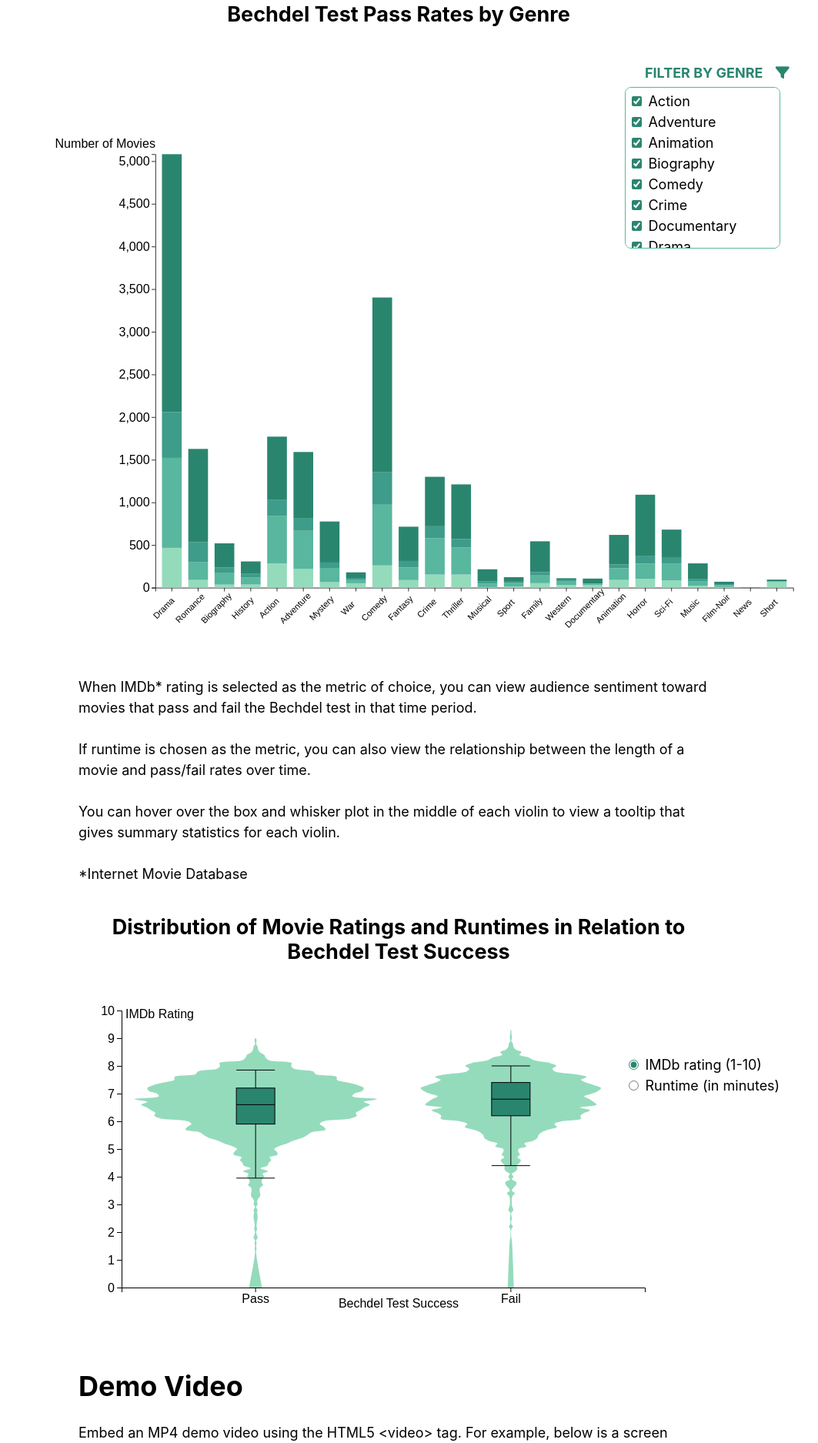
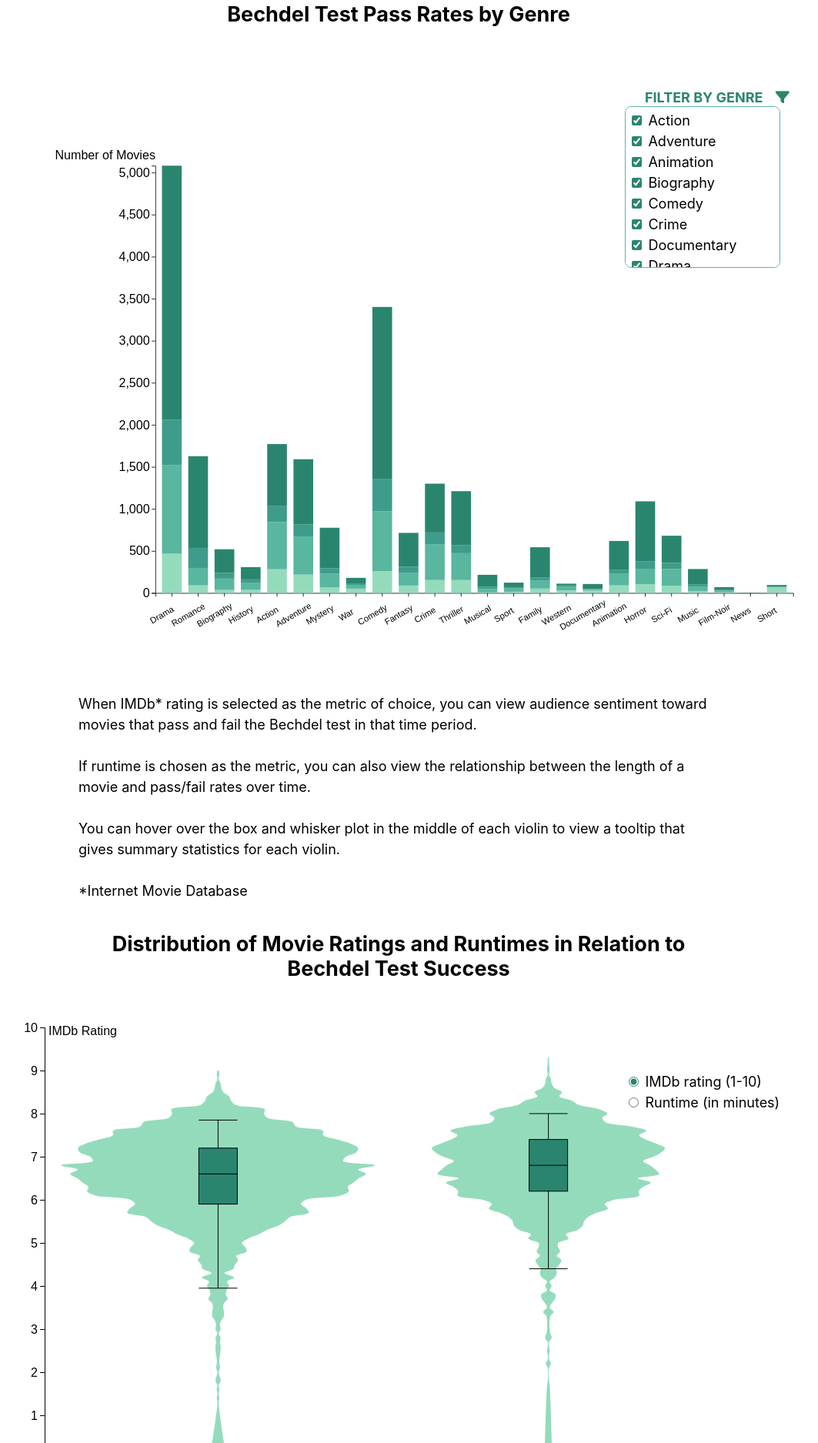
Before and after one commit to DS4200-S22/final-project-visualizing-the-bechdel-test, a plain HTML site: page index.html in a window 1280 px wide. Shown: the part 1576-3451 px from the top of the page at 77% size, without its empty margins (122-1185 px from the left). Drawn offline with Linux system fonts and the light colour scheme.

Commit message:
Cleaned up some comments and modified sizes and label orientation in the graphs

```diff
--- a/js/barchart.js
+++ b/js/barchart.js
@@ -1,7 +1,7 @@
 // Set margins and dimensions
-const margin = { top: 50, right: 50, bottom: 50, left: 200 };
+const margin = { top: 10, right: 50, bottom: 50, left: 200 };
 const width = window.innerWidth; //- margin.left - margin.right;
-const height = 800; //- margin.top - margin.bottom;
+const height = 750; //- margin.top - margin.bottom;
 
 // Append SVG object to the body of the page to house bar chart .
 const svg3 = d3
@@ -102,7 +102,7 @@ d3.csv("data/data_bechdel_newer.csv").then((data) => {
         d3.axisBottom(x3).tickFormat((d) => Array.from(genreCounts.keys())[d])
       )
       .selectAll("text")
-      .attr("transform", "translate(-23,23)rotate(-45)")
+      .attr("transform", "translate(-23,23)rotate(-30)")
       .attr("font-size", "14px")
       .call((g) =>
         g
--- a/js/header.js
+++ b/js/header.js
@@ -85,21 +85,23 @@ d3.csv("data/data_bechdel_newer.csv").then((data) => {
 
   // Add brushing
   const brush = d3
-    .brushX() // Add the brush feature using the d3.brush function
+    .brushX()
     .extent([
       [0, headerMargin.top],
       [headerWidth, headerHeight],
     ])
-    .on("end", updateChart); // Each time the brush selection changes, trigger the 'updateChart' function
+    // Each time the brush selection changes, trigger the 'updateChart' function
+    .on("end", updateChart);
 
-  // Create the line variable: where both the line and the brush take place
+  // both the line and the brush take place
   const line = header_holder.append("g").attr("clip-path", "url(#clip)");
 
   // Add the line
   line
     .append("path")
     .datum(pass_count_sorted)
-    .attr("class", "line") // I add the class line to be able to modify this line later on.
+    //allows for line to be modified later on
+    .attr("class", "line")
     .attr("fill", "none")
     .attr("stroke", "#2A856F")
     .attr("stroke-width", 1.5)
@@ -126,7 +128,7 @@ d3.csv("data/data_bechdel_newer.csv").then((data) => {
 
   // A function that update the chart for given boundaries
   function updateChart(event, d) {
-    // What are the selected boundaries?
+    //checks for boundaries
     extent = event.selection;
 
     let minYear;
@@ -140,7 +142,8 @@ d3.csv("data/data_bechdel_newer.csv").then((data) => {
       maxYear = x.invert(extent[1]);
       x.domain([x.invert(extent[0]), x.invert(extent[1])]);
 
-      line.select(".brush").call(brush.move, null); // This remove the grey brush area as soon as the selection has been done
+      //Clears the brush
+      line.select(".brush").call(brush.move, null);
     }
 
     // Update axis and line position
@@ -165,7 +168,7 @@ d3.csv("data/data_bechdel_newer.csv").then((data) => {
     window.violinPlot(undefined, minYear?.getFullYear(), maxYear?.getFullYear());
   }
 
-  // If user double click, reinitialize the chart
+  // If user double clicks, reinitialize the chart
   header_holder.on("dblclick", function () {
     x.domain(d3.extent(pass_count_sorted, (d) => new Date(d[0])));
     xAxis.transition().call(d3.axisBottom(x));
--- a/js/violin.js
+++ b/js/violin.js
@@ -1,7 +1,7 @@
 // set the dimensions and margins of the graph
 const violinMargin = { top: 10, right: 40, bottom: 30, left: 40 };
-const violinWidth = 800;
-const violinHeight = 400;
+const violinWidth = 1000;
+const violinHeight = 600;
 
 const titleMap = {
   imdb_rating: "IMDb Rating",
@@ -26,7 +26,7 @@ const violinTooltip = d3
   .attr("class", "tooltip")
   .style("opacity", 0);
 
-// Read the data and compute summary statistics for each specie
+// Read the data and compute summary statistics
 d3.csv("data/data_bechdel_newer.csv").then((data) => {
   let sumstat;
   let sortedPass;
@@ -55,7 +55,7 @@ d3.csv("data/data_bechdel_newer.csv").then((data) => {
 
     const y = d3
       .scaleLinear()
-      .domain([0, maxY]) // Note that here the Y scale is set manually
+      .domain([0, maxY])
       .range([violinHeight - violinMargin.bottom, violinMargin.top]);
     svg
       .append("g")
@@ -72,7 +72,7 @@ d3.csv("data/data_bechdel_newer.csv").then((data) => {
           .text(yTitle)
       );
 
-    // Build and Show the X scale. It is a band scale like for a boxplot: each group has an dedicated RANGE on the axis. This range has a length of x.bandwidth
+    // Builds and shows X scale
     const x = d3
       .scaleBand()
       .range([
@@ -80,7 +80,7 @@ d3.csv("data/data_bechdel_newer.csv").then((data) => {
         violinWidth - violinMargin.left - violinMargin.right,
       ])
       .domain(["Pass", "Fail"])
-      .padding(0.05); // This is important: it is the space between 2 groups. 0 means no padding. 1 is the maximum.
+      .padding(0.05);
     svg
       .append("g")
       .attr(
@@ -131,30 +131,31 @@ d3.csv("data/data_bechdel_newer.csv").then((data) => {
     sumstat.set("Pass", sortedPass);
     sumstat.set("Fail", sortedFail);
 
-    // What is the biggest number of value in a bin? We need it cause this value will have a width of 100% of the bandwidth.
+    // gets biggest number of value in a bin
     let maxNum = 0;
     sumstat.forEach((v) => {
       const maxInCategory = d3.max(Array.from(v.values()));
       maxNum = d3.max([maxNum, maxInCategory]);
     });
 
-    // The maximum width of a violin must be x.bandwidth = the width dedicated to a group
     const xNum = d3
       .scaleLinear()
+      //the width dedicated to a group
       .range([0, x.bandwidth()])
       .domain([-maxNum, maxNum]);
 
-    // Add the violin to this svg!
+    // Add the violin to this svg
     svg
       .selectAll("myViolin")
       .data(sumstat)
       .enter()
-      // So now we are working group per group
+      //working @ group level
       .append("g")
-      .attr("transform", (d) => "translate(" + x(d[0]) + " ,0)") // Translation on the right to be at the group position
+      // Translation on the right to be at the group position
+      .attr("transform", (d) => "translate(" + x(d[0]) + " ,0)")
       .append("path")
       .datum((d) => d[1])
-      // So now we are working bin per bin
+      // working @ bin level
       .style("stroke", "none")
       .style("fill", "#94DBBC")
       .attr(
@@ -164,7 +165,8 @@ d3.csv("data/data_bechdel_newer.csv").then((data) => {
           .x0((d) => xNum(-d[1]))
           .x1((d) => xNum(d[1]))
           .y((d) => y(d[0]))
-          .curve(d3.curveCatmullRom) // This makes the line smoother to give the violin appearance. Try d3.curveStep to see the difference
+          //smooths the line to make the plot look like a violin
+          .curve(d3.curveCatmullRom)
       );
 
     // Generate the box plots
--- a/style.css
+++ b/style.css
@@ -27,7 +27,6 @@ h3 {
   height: 100%;
   text-align: center;
   position: relative;
-  font: "Segoe UI";
 }
 
 .text-indentation {
@@ -51,7 +50,7 @@ h3 {
 
 #checkbox-header {
   margin-left: 72%;
-  margin-top: 3.5%;
+  margin-top: 6%;
   color:#2A856F;
 }
 
@@ -66,7 +65,7 @@ h3 {
   border-radius: 8px;
   border-color: #59B69F;
   margin-left: 70%;
-  margin-top: 6%;
+  margin-top: 8%;
   width: 15%;
   z-index: 1;
   background-color: white;
```
Also changed, not shown: index.html (+0 -3 lines).
